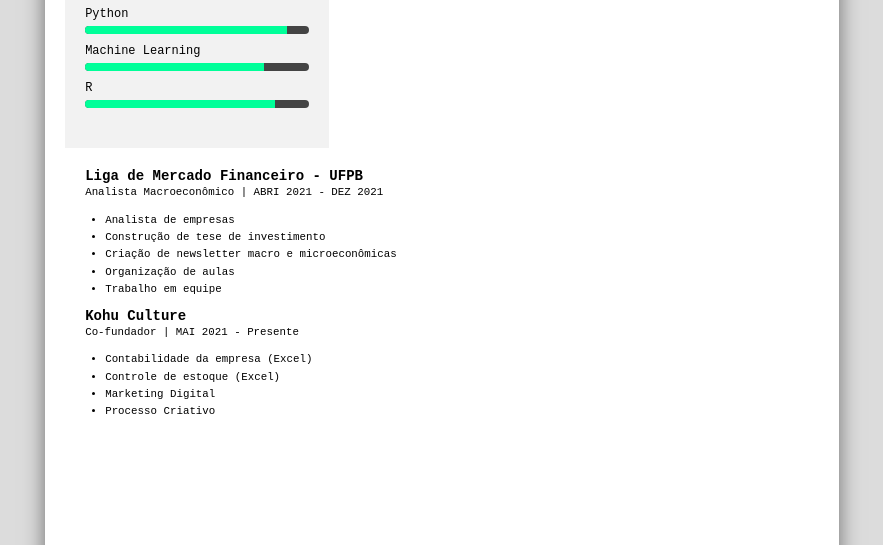
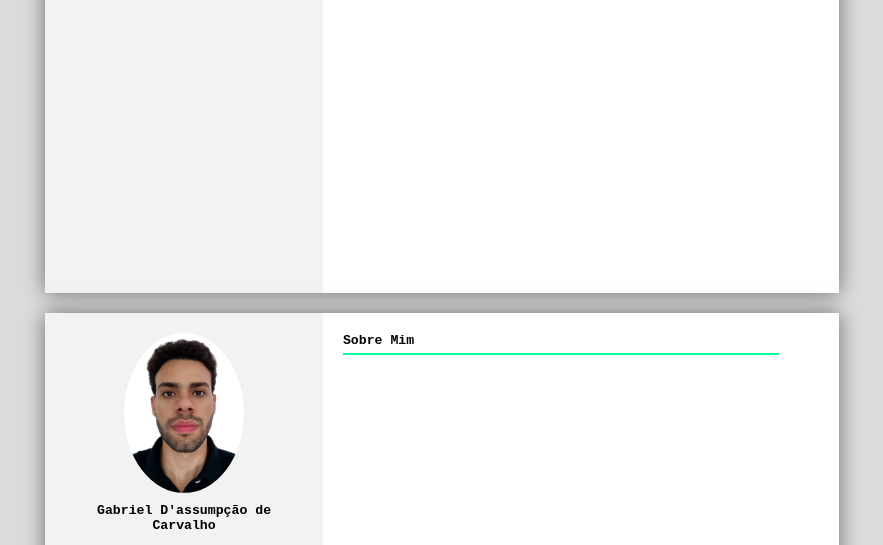
Before and after one commit to gabrieldadcarvalho/gabrieldadcarvalho.github.io, a plain HTML site: page index.html in a window 1280 px wide. Shown: the part 1992-2537 px from the top of the page, without its empty margins (198-1081 px from the left). Drawn offline with Linux system fonts and the light colour scheme.

Commit message:
Update styles.css

```diff
--- a/styles.css
+++ b/styles.css
@@ -9,10 +9,10 @@
   width: 100%;
   height: 100%;
   font-family: 'JetBrains Mono', monospace;
-  font-size: 12px;
+  font-size: 12px;  /* Tamanho global das fontes */
 }
 
-/* Fundo */
+/* Fundo com animação */
 body {
   background: #DCDCDC;
   position: relative;
@@ -40,19 +40,17 @@
   gap: 20px;
 }
 
-/* Página */
+/* Contêiner com dimensões aproximadas de uma folha A4 */
 .page {
   width: 210mm;
-  min-height: 297mm;
+  height: 297mm;
   background: #FFFFFF;
   color: #000;
   box-shadow: 0 0 20px rgba(0, 0, 0, 0.5);
   display: flex;
-  flex-direction: column;
-  align-content: flex-start;
-  flex-wrap: wrap;
-  overflow: visible;
-  padding: 20px;
+  /* Mantém a estrutura lado a lado (sidebar e conteúdo) */
+  flex-direction: row;
+  overflow: hidden;
 }
 
 /* Sidebar */
@@ -119,26 +117,13 @@
 .content {
   width: 60%;
   padding: 20px;
+  /* Não usamos overflow-y para evitar scroll interno na folha */
 }
 
 .content section {
   margin-bottom: 20px;
 }
 
-/* Experiência - evita cortes e empurrões */
-.experiencia {
-  break-inside: avoid;
-  page-break-inside: avoid;
-  padding-bottom: 15px;
-}
-
-/* Histórico Escolar - só entra na próxima página após as experiências terminarem */
-.historico-escolar {
-  break-before: always;
-  page-break-before: always;
-}
-
-/* Cabeçalhos */
 .content h2 {
   font-size: 1.1em;
   border-bottom: 2px solid #00ff99;
@@ -189,7 +174,7 @@
   vertical-align: middle;
 }
 
-/* Timeline */
+/* Linha vertical para timeline */
 .timeline {
   position: relative;
   padding-left: 20px;
@@ -231,7 +216,7 @@
   font-weight: bold;
 }
 
-/* Responsividade */
+/* Responsividade para telas menores */
 @media (max-width: 800px) {
   .page {
     width: 90%;
```
